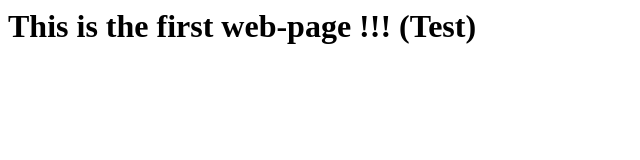
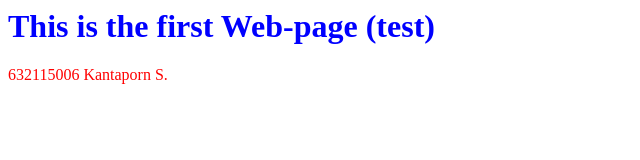
Before and after one commit to S-Kantaporn/Git-practice, a plain HTML site: page index.html in a window 1280 px wide. Shown: the whole page, without its empty margins (0-640 px from the left). Drawn offline with Linux system fonts and the light colour scheme.

Commit message:
Update index.html

```diff
--- a/index.html
+++ b/index.html
@@ -1 +1,9 @@
-<h1> This is the first web-page !!! (Test)</h1>
+<html>
+<body>
+
+<h1 style="color:blue;">This is the first Web-page (test)</h1>
+
+<p style="color:red;">632115006 Kantaporn S.</p>
+
+</body>
+</html>
```
